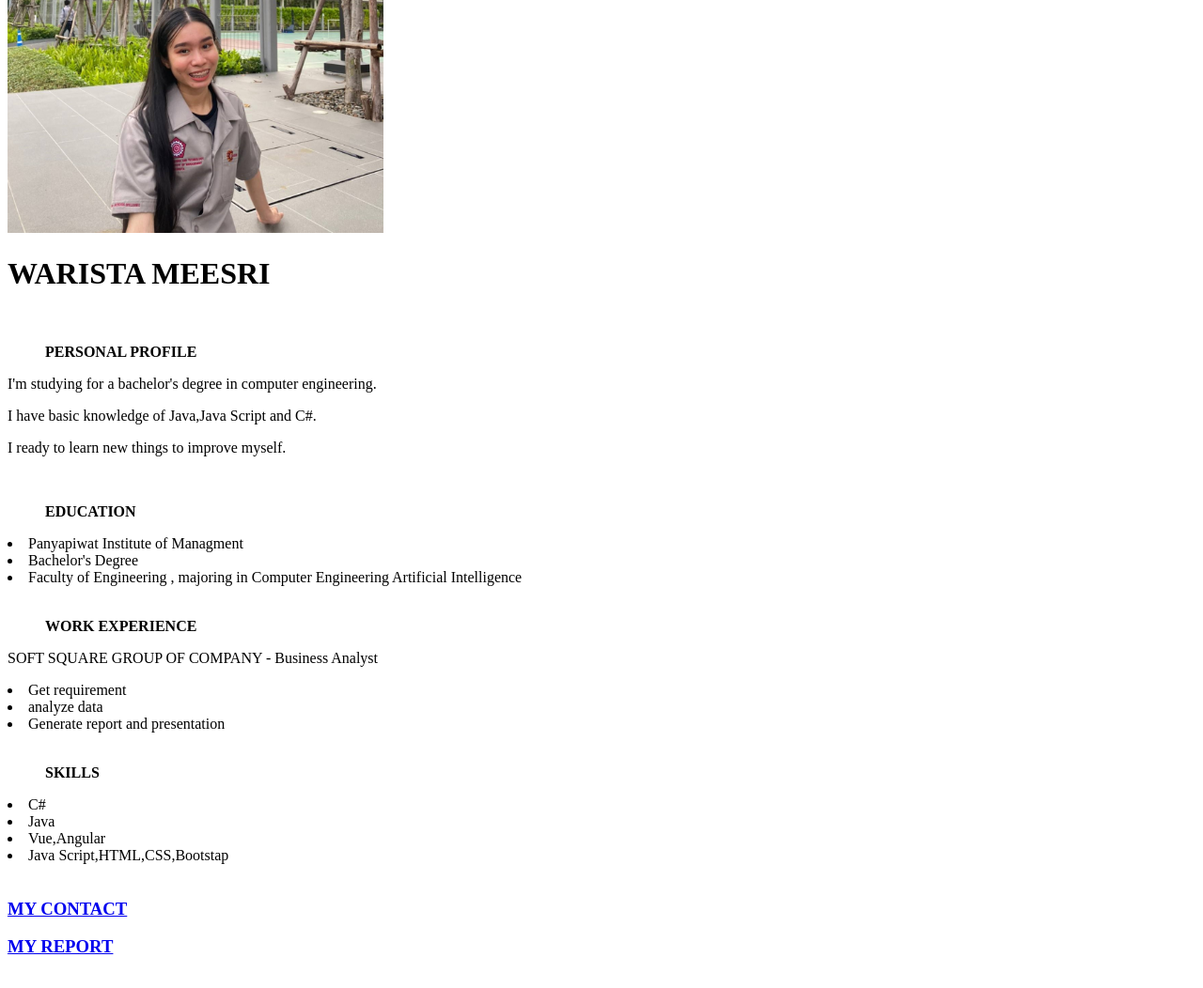
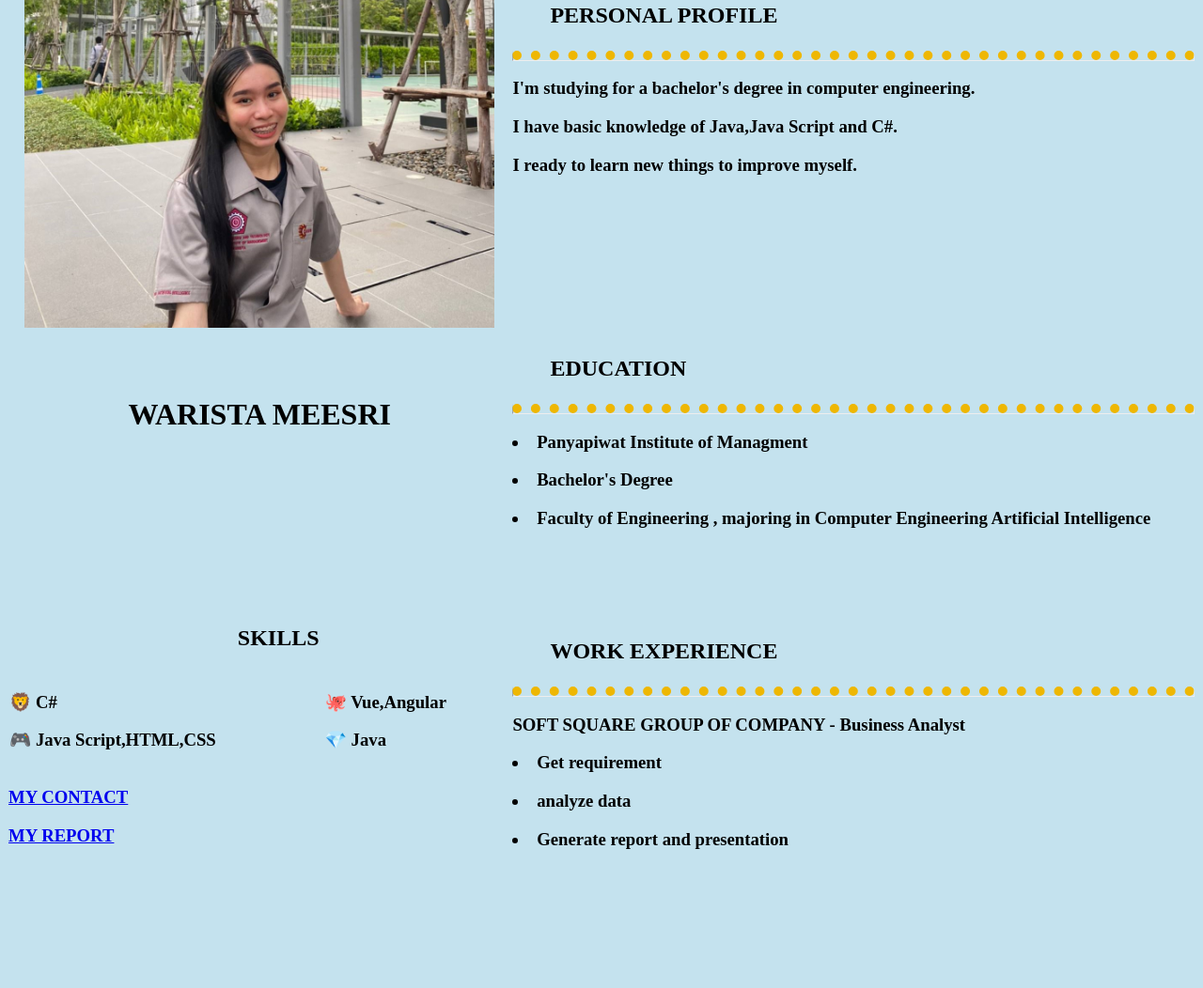
Before and after one commit to Warista/resume_HTML, a plain HTML site: page index.html in a window 1280 px wide. Shown: the part 214-1266 px from the top of the page at 94% size. Drawn offline with Linux system fonts and the light colour scheme.

Commit message:
Add files via upload

```diff
--- a/index.html
+++ b/index.html
@@ -5,38 +5,88 @@
     <meta http-equiv="X-UA-Compatible" content="IE=edge">
     <meta name="viewport" content="width=device-width, initial-scale=1.0">
     <title>Resume</title>
+    <style>
+        body {
+            background-color: rgb(196, 226, 238);
+        }
+        hr.dot {
+            border-top: 10px dotted rgb(238, 183, 3);
+                }
+        table, th, td {
+    border-collapse: collapse;
+}
+    </style>
 </head>
 <body>
+    <table style="width:100%">
+        <tr>
+            <th><img src="img_profile.jpg" width="500" height="500"/></th>
+            <th style="text-align: left">
+                <h2><b><ul>PERSONAL PROFILE</ul></b></h2>
+                <hr class="dot">
+                <h3><p>I'm studying for a bachelor's degree in computer engineering.</p></h3>
+                <h3><p>I have basic knowledge of Java,Java Script and C#.</p></h3>
+                <h3><p>I ready to learn new things to improve myself.</p></h3>
+                <br>
+            </th>
+        </tr>
+        <tr>
+            <td style="text-align:center">
+                <h1>WARISTA MEESRI</h1>
                 <br>
                 <br>
                 <br>
-    <img src="img_profile.jpg" width="400" height="400"/>
-        <h1>WARISTA MEESRI</h1>
+            </td>
+            <th style="text-align: left">
+                <h2><b><ul>EDUCATION</ul></b></h2>
+                <hr class="dot">
+                <h3><li>Panyapiwat Institute of Managment</li></h3>
+                <h3><li>Bachelor's Degree </li></h3>
+                <h3><li>Faculty of Engineering , majoring in Computer Engineering Artificial Intelligence</li></h3>
+            </th>
+        </tr>
         <br>
-        <b><ul>PERSONAL PROFILE</ul></b>
-        <p>I'm studying for a bachelor's degree in computer engineering.</p>
-        <p>I have basic knowledge of Java,Java Script and C#.</p>
-        <p>I ready to learn new things to improve myself.</p>
         <br>
-        <b><ul>EDUCATION</ul></b>
-        <li>Panyapiwat Institute of Managment</li>
-        <li>Bachelor's Degree </li>
-        <li>Faculty of Engineering , majoring in Computer Engineering Artificial Intelligence</li>
         <br>
-        <b><ul>WORK EXPERIENCE</ul></b>
-        <p>SOFT SQUARE GROUP OF COMPANY - Business Analyst</p>
-        <li> Get requirement </li>
-        <li>analyze data</li>
-        <li>Generate report and presentation</li>
+        <tr>
+            <td>
                 <br>
-        <b><ul>SKILLS</ul></b>
-        <li>C#</li>
-        <li>Java</li>
-        <li>Vue,Angular</li>
-        <li>Java Script,HTML,CSS,Bootstap</li>
                 <br>
+                <br>
+                <h2><b style="text-align: center"><ul>SKILLS</ul></b></h2>
+                <table style="width:100%">
+                    <tr style="text-align: left">
+                        <th>
+                            <h3><p>&#129409; C#</p></h3>
+                            <h3><p>&#127918; Java Script,HTML,CSS</p></h3>
+                        </th>
+                        <th>
+                            <h3><p>&#128025; Vue,Angular</p></h3>
+                            <h3><p>&#128142; Java</p></h3>
+                        </th>
+                    </tr>
+                </table >
                 <h3><a href="contact.html"> MY CONTACT</a></h3>
                 <h3><a href="report.html">MY REPORT</a></h3>
+            </td>
+            <td>
+                <br>
+                <br>
+                <br>
+                <br>
+                <h2><b><ul>WORK EXPERIENCE</ul></b></h2>
+                <hr class="dot">
+                <h3><p>SOFT SQUARE GROUP OF COMPANY - Business Analyst</p></h3>
+                <h3><li> Get requirement </li></h3>
+                <h3><li>analyze data</li></h3>
+                <h3><li>Generate report and presentation</li></h3>
+            </td>
+        </tr>
+    </table>
+    <br>
+    <br>
+    <br>
+
     <br>
     <br>
     <br>
```
Lines whose indentation alone changed are shown as unchanged.
